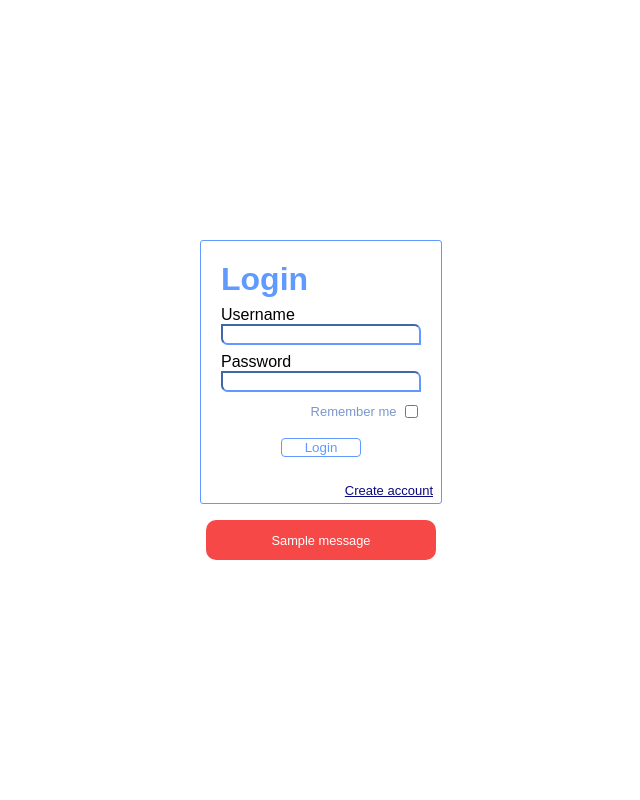
After one commit to good-programmer/CITS3403-project, a Flask app: template project/templates/login.html in a window 1280 px wide. The commit adds this page. Shown: the whole page, without its empty margins (319-959 px from the left). Run offline with Flask 3, Linux system fonts and the light colour scheme; the template is opened without the code that fills it, so the values that code supplies are empty; tables that the repository leaves empty hold one stand-in row (values such as "Sample post"); one stand-in notice (Sample message) is shown.

Commit message:
Flask setup incl. flask_login, flask-sqlalchemy integration (user account creation, login and storage).

```diff
--- /dev/null
+++ b/project/main.py
@@ -0,0 +1,13 @@
+from flask import Blueprint, render_template
+from . import db
+from flask_login import login_required, current_user
+
+#main = Blueprint('main', __name__)
+
+#@main.route('/')
+def index():
+    return render_template('index.html')
+
+@login_required
+def profile():
+    return render_template('profile.html', name=current_user.name)
--- a/style.css
+++ b/project/static/css/style.css
@@ -1,7 +1,10 @@
 :root {
     --main-font: Arial, Helvetica, sans-serif;
     --font-color: black;
+    --font-color-alt: rgb(255, 255, 255);
     --primary: rgb(96, 154, 255);
+    --error-color: rgb(247, 72, 72);
+    --one-fourth: calc(max(25vw, 400px));
 }
 
 .primary {
@@ -34,6 +37,30 @@
     margin-bottom: 8px;
 }
 
+.error-message {
+    display: flex;
+    background-color: var(--error-color);
+    padding: 15px;
+    width: 100%;
+    height: 10px;;
+    position: relative;
+    border-radius: 10px;
+    justify-content: center;
+    align-items: center;
+    text-align: center;
+    color: var(--font-color-alt);
+    font-family: var(--main-font);
+    font-size: 0.8em;
+    user-select: none;
+}
+
+.one-fourth {
+    width: var(--one-fourth);
+}
+.one-eigth {
+    width: calc(var(--one-fourth) * 0.5);
+}
+
 input[type="checkbox"] {
     position: relative;
     top: 2px;
@@ -42,13 +69,15 @@ input[type="checkbox"] {
 
 #login {
     display: flex;
-    width: 100%;
     height: 100%;
     justify-content: center;
     align-items: center;
+    flex-direction: column;
+    overflow: hidden;
+    margin: auto;
 }
 #login-inner {
-    width: 100%;
+    width: calc(var(--one-fourth) * 0.5);
     border: 1px solid var(--primary);
     border-radius: 3px;
     padding: 20px;
@@ -61,9 +90,11 @@ input[type="checkbox"] {
 
 #login-inner > label {
     color: var(--font-color);
+    width: 100%;
 }
 
 #login-inner > input {
+    width: 100%;
     margin-bottom: 8px;
     outline-color: var(--primary);
     border-color: var(--primary);
@@ -97,3 +128,21 @@ input[type="checkbox"] {
     bottom: 0px;
     right: 0px;
 }
+
+#post-list {
+    background-color: lightgrey;
+    width: 40%;
+    top: 80%;
+    bottom: 10%;
+    position:sticky;
+    overflow-y:scroll;
+    overflow-x:hidden;
+    left: 30%;
+}
+
+.post-body {
+    width: 100%;
+    height: 400px;
+    background-color: darkgrey;
+    border: 2px solid white;
+}
--- /dev/null
+++ b/project/templates/login.html
@@ -0,0 +1,31 @@
+<link rel="stylesheet" href="{{url_for('static',filename='css/style.css')}}">
+
+<div id="login" >
+  <form class="primary" name="login-form" method="POST">
+    <div id="login-inner">
+      <h1 class="header">Login</h1>
+      <label for="username">Username </label>
+      <input type="text" name="username" id="username-input">
+
+      <label for="password">Password </label>
+      <input type="password" name="password" id="password-input">
+
+      <div id="remember-me">
+        <label for="remember" class="hint">Remember me</label>
+        <input class="hint" type="checkbox" name="remember" id="remember">
+      </div>
+
+      <br>
+      <input class="submit button" type="submit" id=submit value="Login">
+      <br>
+      <p id="create-account" class="hint"><a href="{{url_for('register')}}">Create account</a></p>
+    </div>
+  </form>
+  {% with messages = get_flashed_messages() %}
+  {% if messages %}
+  <div class="error-message one-eigth">
+        {{ messages[0] }}
+    </div>
+  {% endif %}
+  {% endwith %}
+</div>
```
Also changed, not shown: project/__init__.py (added, +38 -0 lines), project/auth.py (added, +61 -0 lines), project/models.py (added, +7 -0 lines), project/templates/base.html (added, +39 -0 lines), project/templates/index.html (added, +12 -0 lines), project/templates/profile.html (added, +7 -0 lines), project/templates/register.html (added, +29 -0 lines), design/login.html (renamed from login.html), design/login2.html (renamed from login2.html), project/static/scripts/posts.js (added).
